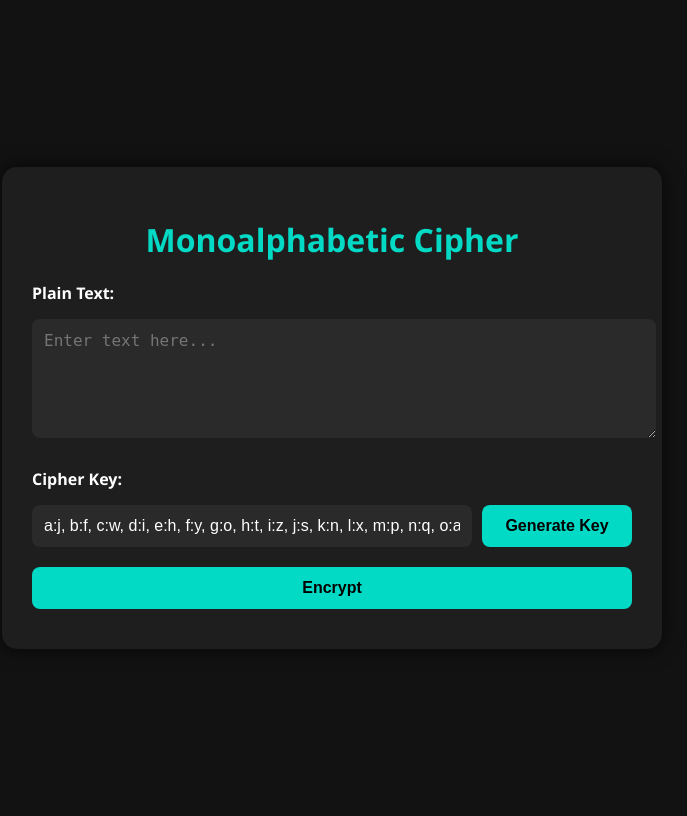
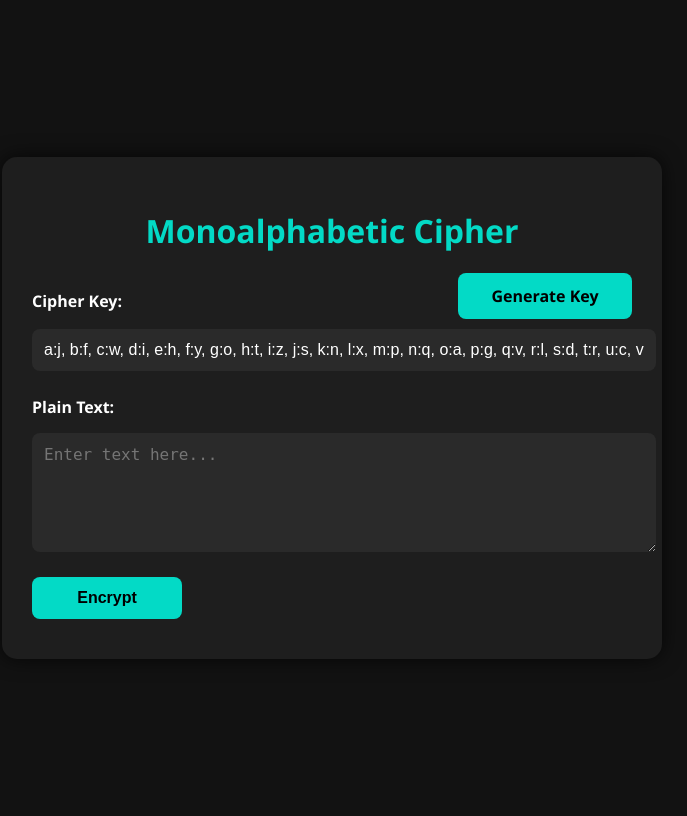
Before and after one commit to eng8890/-, a Flask app: page / in a window 1280 px wide. Shown: the whole page, without its empty margins (308-995 px from the left). Run offline with Flask 2, Linux system fonts and the light colour scheme.

Commit message:
index.html

```diff
--- a/templates/index.html
+++ b/templates/index.html
@@ -37,13 +37,19 @@
             background-color: #2a2a2a;
             color: #ffffff;
         }
-        button {
+        button, a.button-link {
             background-color: #03dac6;
             color: #000000;
             font-weight: bold;
             cursor: pointer;
+            text-align: center;
+            text-decoration: none;
+            display: inline-block;
+            padding: 12px;
+            border-radius: 8px;
+            width: 150px;
         }
-        button:hover {
+        button:hover, a.button-link:hover {
             background-color: #00bfa5;
         }
         h1 {
@@ -65,32 +71,27 @@
         .key-row {
             display: flex;
             gap: 10px;
+            align-items: center;
         }
         .key-row input {
             flex: 1;
-        }
-        .key-row form {
-            margin: 0;
-        }
-        .key-row button {
-            width: 150px;
         }
     </style>
 </head>
 <body>
     <div class="container">
         <h1>Monoalphabetic Cipher</h1>
+
+        <div class="key-row">
+            <label for="keymap" style="flex: 1;">Cipher Key:</label>
+            <a href="/generate-key" class="button-link">Generate Key</a>
+        </div>
+
         <form method="POST">
+            <input type="text" name="keymap" id="keymap" value="{{ keymap }}" placeholder="a:b, c:d, ...">
+
             <label for="plaintext">Plain Text:</label>
             <textarea name="plaintext" rows="5" placeholder="Enter text here...">{{ plaintext }}</textarea>
-
-            <label for="keymap">Cipher Key:</label>
-            <div class="key-row">
-                <input type="text" name="keymap" id="keymap" value="{{ keymap }}">
-                <form action="/generate-key" method="get">
-                    <button type="submit">Generate Key</button>
-                </form>
-            </div>
 
             <button type="submit">Encrypt</button>
         </form>
```
